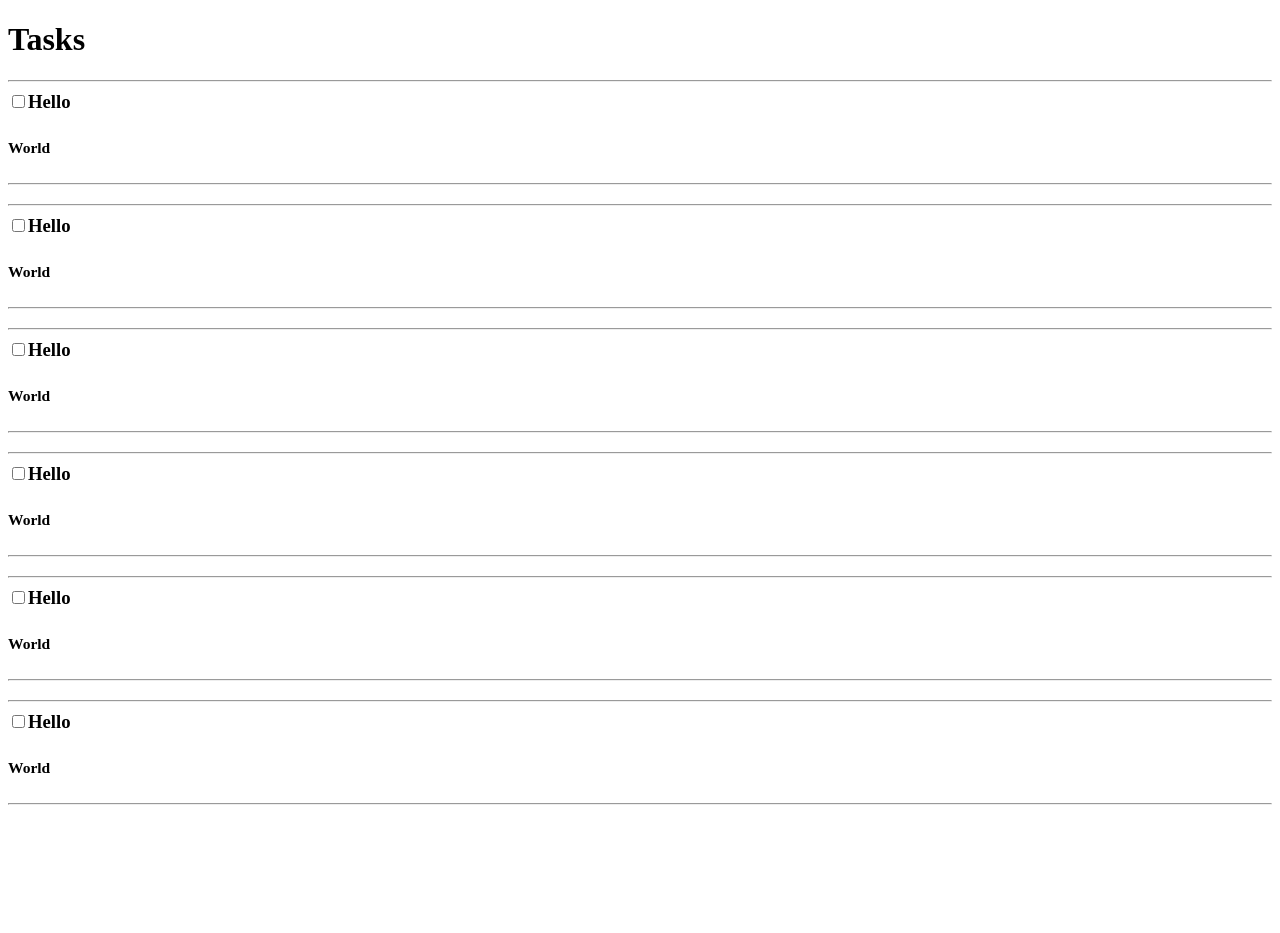
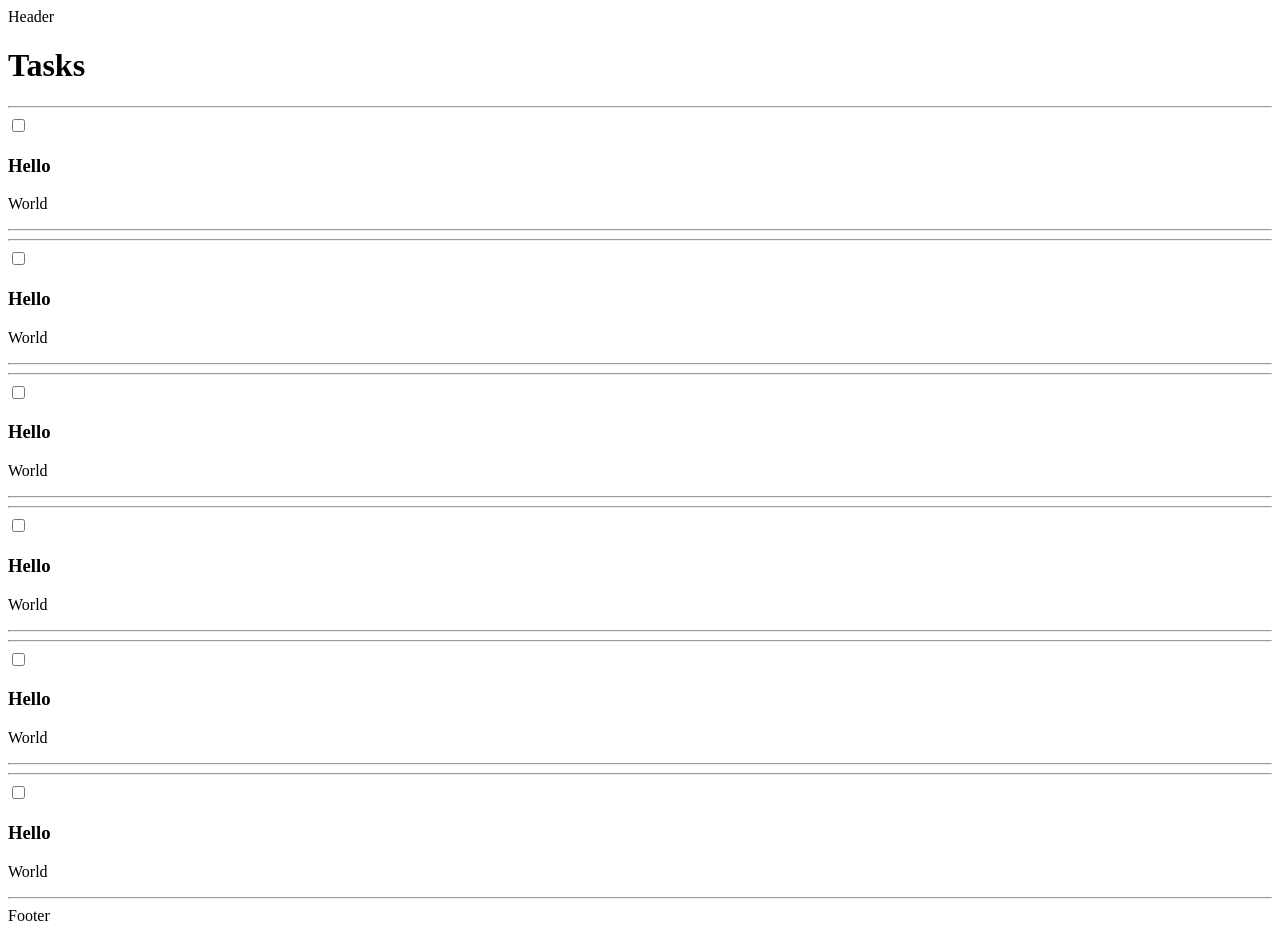
Before and after one commit to makshoop/ToDo, a React (Vite) app: page / in a window 1280 px wide. Before the commit the page ends 824 px from the top, so only its background shows below. Built offline with nearby package versions, Linux system fonts and the light colour scheme; data requests are answered from the project's data file.

Commit message:
refactor

```diff
--- a/db.json
+++ b/db.json
@@ -3,32 +3,42 @@
         {
             "id": 1,
             "title": "Hello",
-            "description": "World"
+            "description": "World",
+            "completed": false
         },
         {
             "id": 2,
             "title": "Hello",
-            "description": "World"
+            "description": "World",
+            "completed": false
         },
         {
             "id": 3,
             "title": "Hello",
-            "description": "World"
+            "description": "World",
+            "completed": false
+
         },
         {
             "id": 4,
             "title": "Hello",
-            "description": "World"
+            "description": "World",
+            "completed": false
+
         },
         {
             "id": 5,
             "title": "Hello",
-            "description": "World"
+            "description": "World",
+            "completed": false
+
         },
         {
             "id": 6,
             "title": "Hello",
-            "description": "World"
+            "description": "World",
+            "completed": false
+
         }
     ]
 }
--- a/src/main.jsx
+++ b/src/main.jsx
@@ -1,7 +1,6 @@
 import React from "react";
 import ReactDOM from "react-dom/client";
-import App from "./Tasks";
-// import NotesList from "./Tasks";
+import { App } from "./сomponents/App";
 
 ReactDOM.createRoot(document.getElementById("root")).render(
 	<>
--- /dev/null
+++ b/src/сomponents/App.jsx
@@ -0,0 +1,14 @@
+import React from "react";
+import { Tasks } from "./Tasks";
+
+export function App() {
+	return (
+		<>
+			<header>Header</header>
+			<main>
+				<Tasks />
+			</main>
+			<footer>Footer</footer>
+		</>
+	);
+}
--- a/src/Tasks.jsx
+++ b/src/сomponents/Tasks.jsx
@@ -21,8 +21,10 @@
 
 import React, { useState, useEffect } from "react";
 
-export default function App() {
+export function Tasks() {
 	const [tasks, setTasks] = useState([]);
+
+	console.log(tasks);
 
 	useEffect(() => {
 		fetch("http://localhost:3000/tasks")
@@ -33,10 +35,10 @@ export default function App() {
 	function taskComplete(taskId) {
 		const updatedTasks = tasks.map((task) => {
 			if (task.id === taskId) {
-				return { ...task, completed: true };
-			} else {
-				return task;
+				task.completed = !task.completed;
 			}
+			return task;
+			// + запрос для изменения данных на сервере
 		});
 		setTasks(updatedTasks);
 	}
@@ -45,23 +47,23 @@ export default function App() {
 		<div>
 			<h1>Tasks</h1>
 			{tasks.map((task) => (
-				<h3 key={task.id}>
+				<div key={task.id}>
 					<hr />
 					<input
 						type="checkbox"
 						checked={task.completed}
 						onChange={() => taskComplete(task.id)}
 					/>
-					<span
+					<h3
 						style={{
 							textDecoration: task.completed ? "line-through" : "none",
 						}}
 					>
 						{task.title}
-					</span>
-					<h5>{task.description}</h5>
+					</h3>
+					<p>{task.description}</p>
 					<hr />
-				</h3>
+				</div>
 			))}
 		</div>
 	);
```
